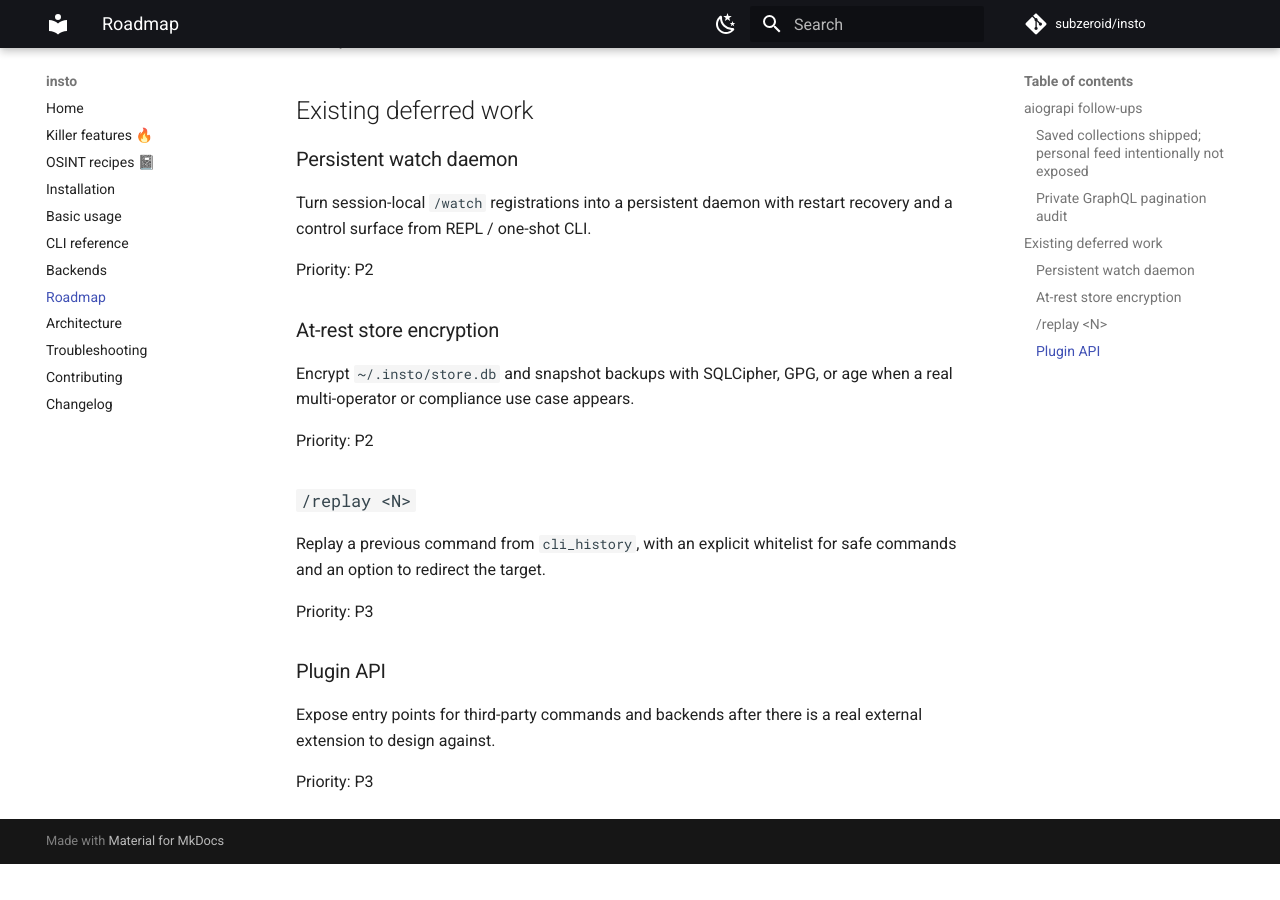
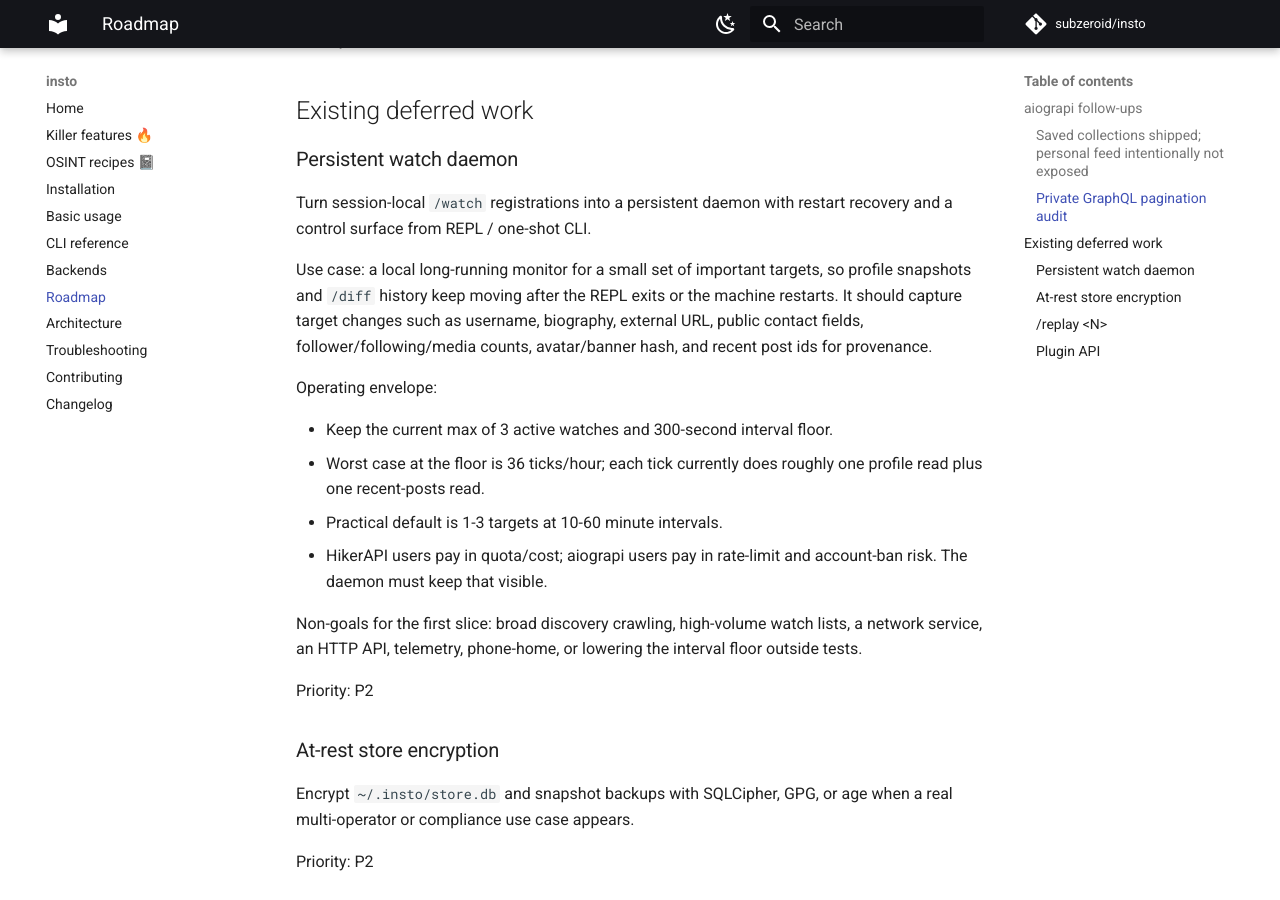
Before and after one commit to subzeroid/insto, an MkDocs documentation site: the page built from docs/roadmap.md, in a window 1280 px wide and 900 px high, scrolled down 1791 px. Built offline with MkDocs 1.6.1 and Material for MkDocs 9.7.7, drawn with Linux system fonts in a browser that asks for light colours; comment, search, counter and statistics services are not loaded; before the commit the page ends 2655 px from its top, so only the background shows below that.

Commit message:
docs: sync watch daemon documentation

```diff
--- a/docs/roadmap.md
+++ b/docs/roadmap.md
@@ -71,6 +71,25 @@ Priority: P2
 
 Turn session-local `/watch` registrations into a persistent daemon with restart recovery and a control surface from REPL / one-shot CLI.
 
+Use case: a local long-running monitor for a small set of important targets,
+so profile snapshots and `/diff` history keep moving after the REPL exits or
+the machine restarts. It should capture target changes such as username,
+biography, external URL, public contact fields, follower/following/media
+counts, avatar/banner hash, and recent post ids for provenance.
+
+Operating envelope:
+
+- Keep the current max of 3 active watches and 300-second interval floor.
+- Worst case at the floor is 36 ticks/hour; each tick currently does roughly
+  one profile read plus one recent-posts read.
+- Practical default is 1-3 targets at 10-60 minute intervals.
+- HikerAPI users pay in quota/cost; aiograpi users pay in rate-limit and
+  account-ban risk. The daemon must keep that visible.
+
+Non-goals for the first slice: broad discovery crawling, high-volume watch
+lists, a network service, an HTTP API, telemetry, phone-home, or lowering the
+interval floor outside tests.
+
 Priority: P2
 
 ### At-rest store encryption
```
Also changed, not shown: CONTRIBUTING.md (+2 -2 lines), docs/architecture.md (+4 -4 lines), docs/basic-usage.md (+5 -2 lines), docs/cli-reference.md (+1 -1 lines), docs/index.md (+2 -2 lines).
